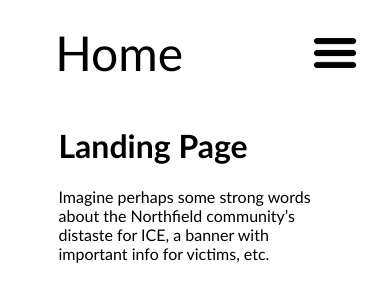
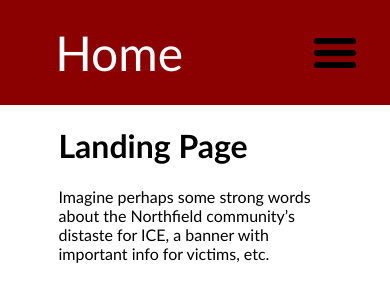
Before and after one commit to iceoutrice/iceoutrice.github.io, a Jekyll site: the page built from index.markdown, in a window 390 px wide. Shown: the top 302 px of the page. Built offline with Jekyll 4.4.1, drawn with Linux system fonts in a browser that asks for light colours.

Commit message:
Github pages is down?

```diff
--- a/resources/styles/main.css
+++ b/resources/styles/main.css
@@ -73,6 +73,7 @@ a {
 		flex-direction: row;
 		justify-content: space-between;
 		padding: 0 8vw;
+        background-color: darkred;
 	}
 
 	.home {
@@ -84,6 +85,7 @@ a {
 		align-items: center;
 		justify-content: center;
 		text-align: center;
+        color: white;
 	}
 
 	#hamburger,#x-icon {
@@ -115,7 +117,7 @@ a {
 		left: 100vw;
 		top: 0;
 		padding-top: 10vh;
-		background-color: white;
+		background-image: linear-gradient(to bottom, darkred, rgb(80, 0, 0));
 		width: 60vw;
 		height:100vh;
 		z-index: 8;
@@ -125,6 +127,7 @@ a {
 		margin-bottom: 2vh;
 		margin-left: 5vw;
 		font-size: 2em;
+        color: white;
 	}
 
 
```
